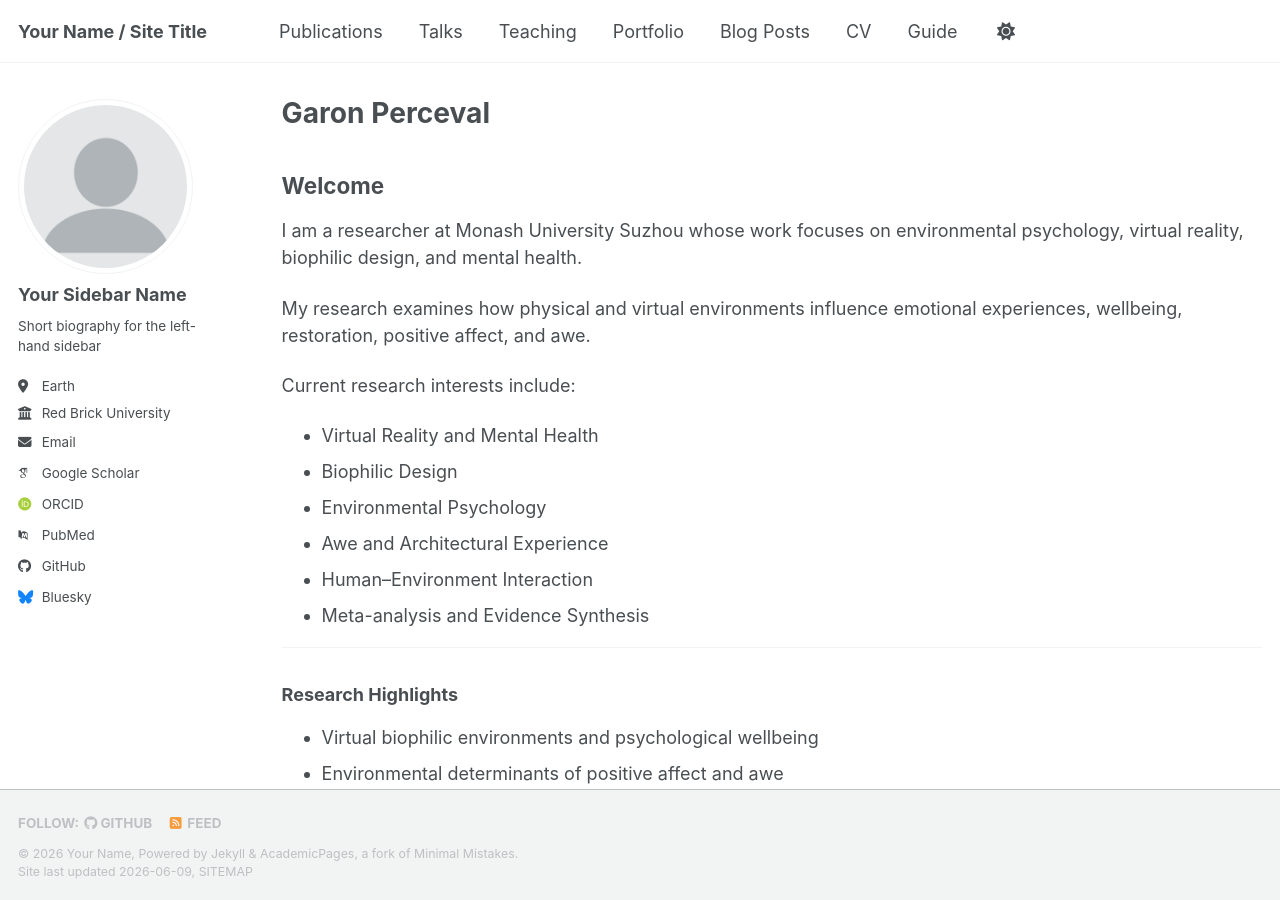
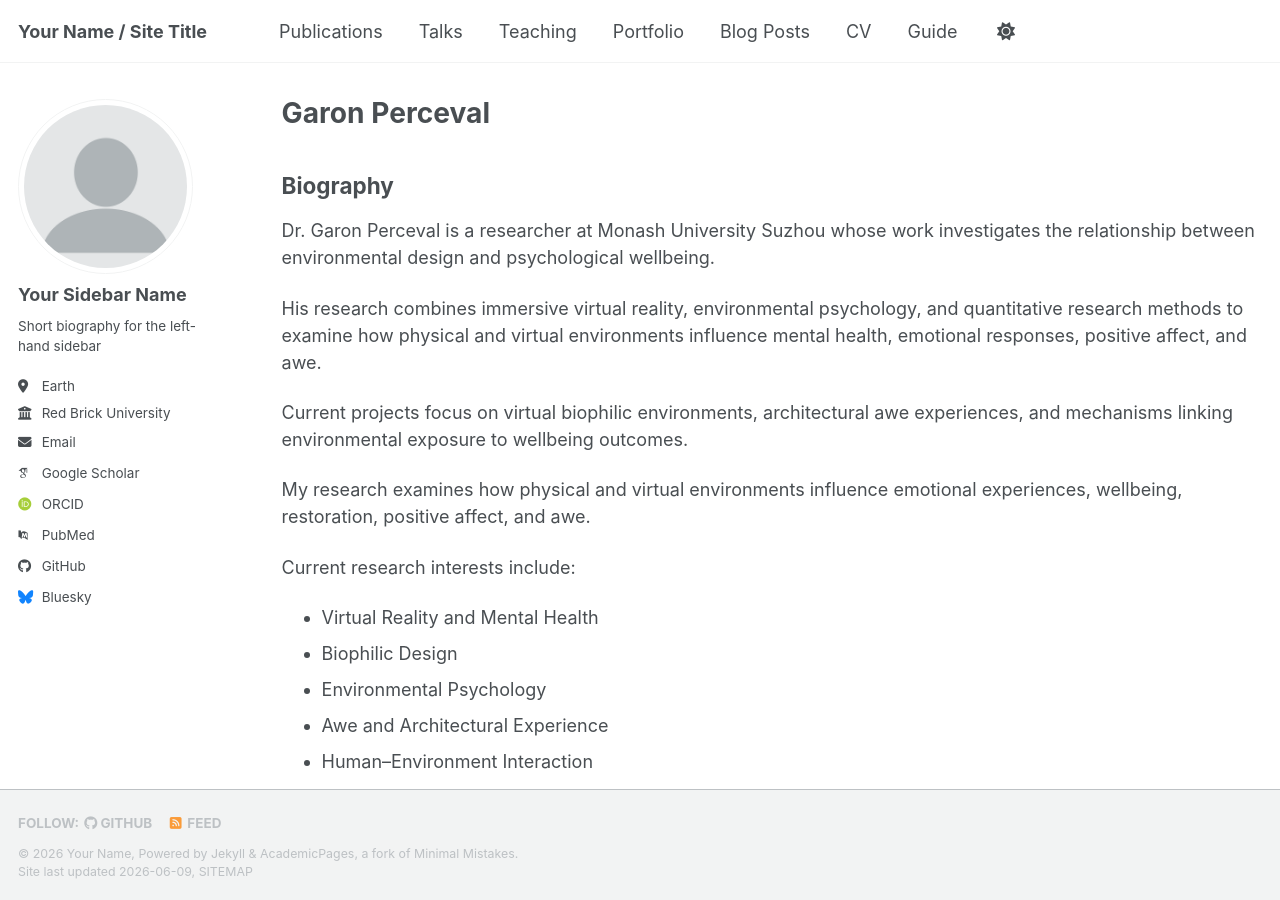
Before and after one commit to garonperceval/garonperceval.github.io, a Jekyll site: the page built from _pages/about.md, in a window 1280 px wide and 900 px high. Built offline with Jekyll 4.4.1, drawn with Linux system fonts in a browser that asks for light colours; some web fonts are replaced; a script bundle is joined from its source files by our own code; library files that are not in the unit come from our copies.

Commit message:
Update about.md

```diff
--- a/_pages/about.md
+++ b/_pages/about.md
@@ -4,9 +4,15 @@ title: "Garon Perceval"
 author_profile: true
 ---
 
-## Welcome
 
-I am a researcher at Monash University Suzhou whose work focuses on environmental psychology, virtual reality, biophilic design, and mental health.
+
+## Biography
+
+Dr. Garon Perceval is a researcher at Monash University Suzhou whose work investigates the relationship between environmental design and psychological wellbeing.
+
+His research combines immersive virtual reality, environmental psychology, and quantitative research methods to examine how physical and virtual environments influence mental health, emotional responses, positive affect, and awe.
+
+Current projects focus on virtual biophilic environments, architectural awe experiences, and mechanisms linking environmental exposure to wellbeing outcomes.
 
 My research examines how physical and virtual environments influence emotional experiences, wellbeing, restoration, positive affect, and awe.
 
```
